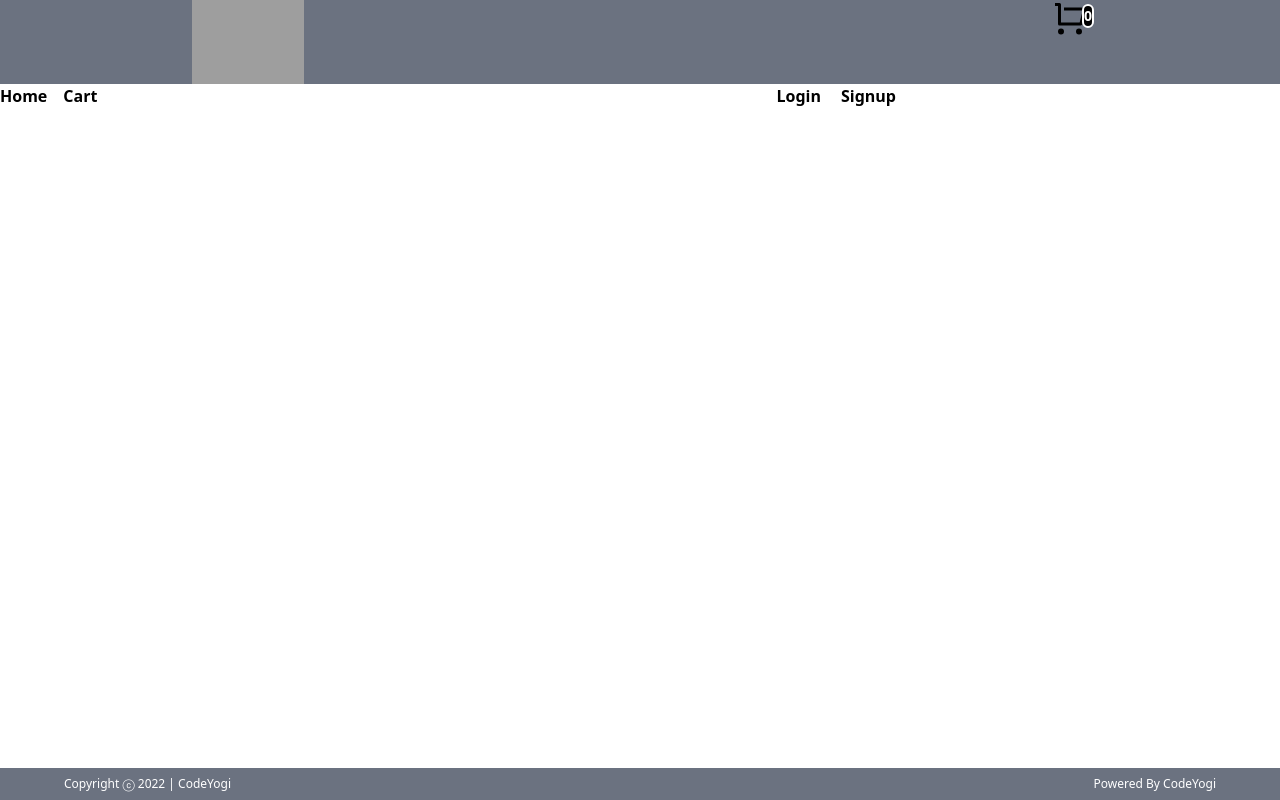
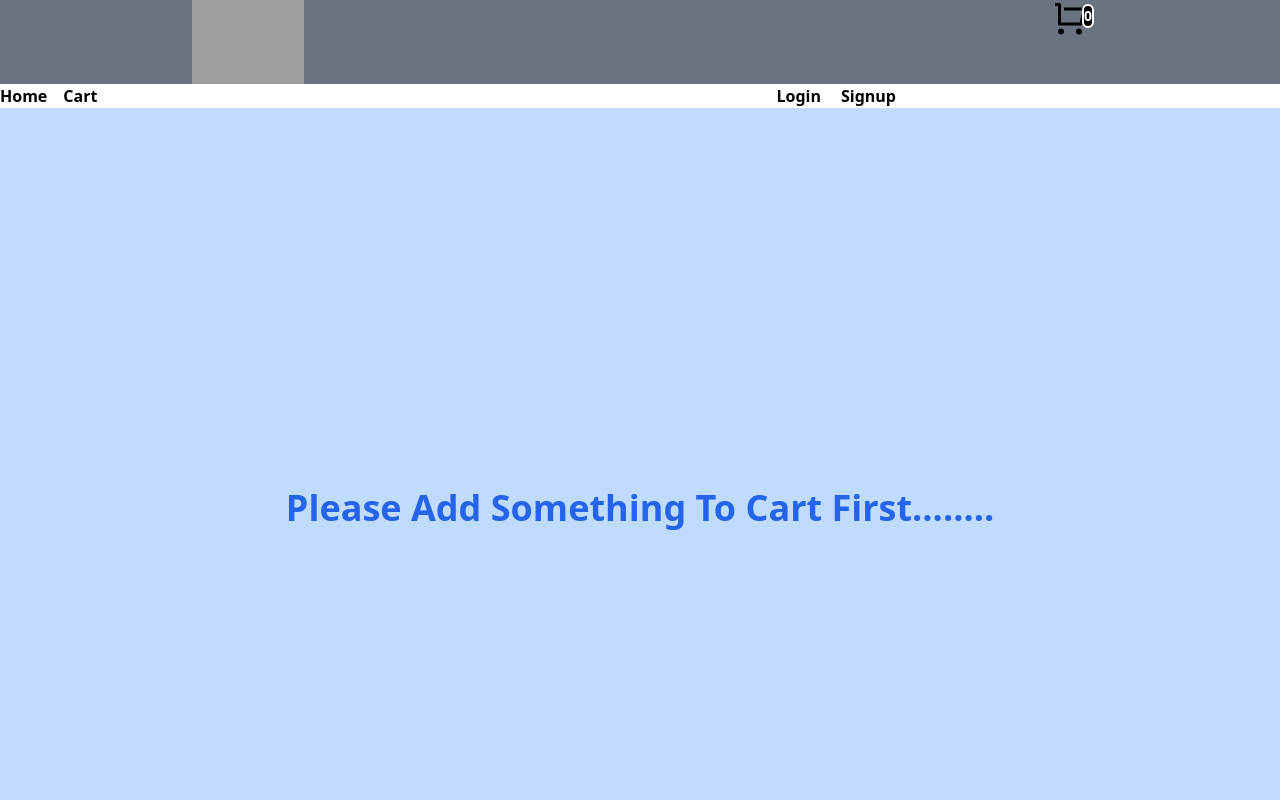
Before and after one commit to DeepakJoshi100/Assignment-20, a React (Vite) app: page /cart in a window 1280 px wide. Built offline with nearby package versions, Linux system fonts and the light colour scheme; grey boxes are pictures that could not be loaded.

Commit message:
complete o cart error

```diff
--- a/src/DumyList.jsx
+++ b/src/DumyList.jsx
@@ -1,8 +1,15 @@
 import React, { useState } from "react";
 import DummyMain from "./DummyMain";
+import Loading from "./Loading";
 function DumyList({ setCartProduct, ProductTotalCount, cartProduct }) {
+  console.log(cartProduct.length);
   return (
     <>
+      {cartProduct.length <= 0 ? (
+        <div className="flex items-center justify-center h-screen text-4xl font-black text-blue-600 bg-blue-200">
+          Please Add Something To Cart First........
+        </div>
+      ) : (
         <div>
           {cartProduct.map(function (main) {
             return (
@@ -19,6 +26,7 @@ function DumyList({ setCartProduct, ProductTotalCount, cartProduct }) {
             );
           })}
         </div>
+      )}
     </>
   );
 }
```
Lines whose indentation alone changed are shown as unchanged.
